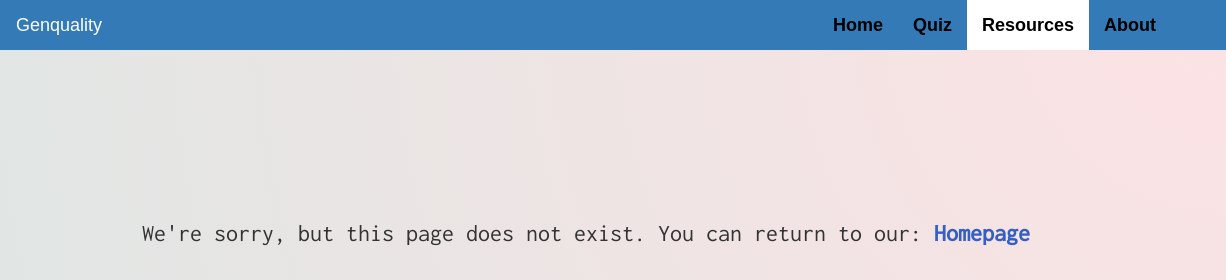
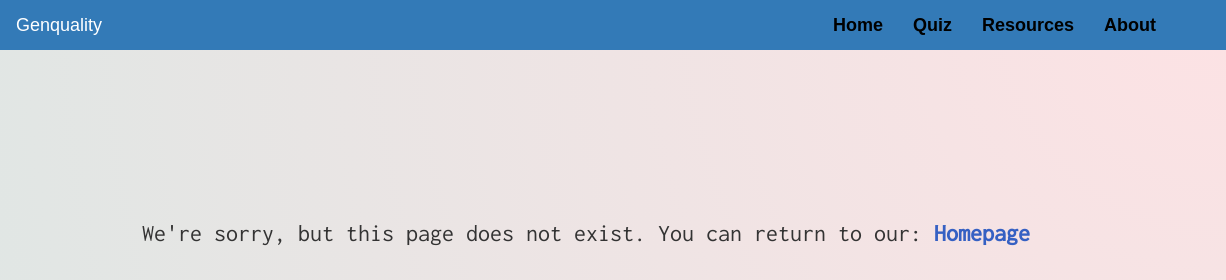
Before and after one commit to gracemcken/Genquality, a plain HTML site: page 404.html in a window 1280 px wide. Shown: the top 280 px of the page, 54-1280 px from the left. Drawn offline with nearby package versions, Linux system fonts and the light colour scheme.

Commit message:
Fix: remove active class from 404 page

```diff
--- a/404.html
+++ b/404.html
@@ -43,7 +43,7 @@
                     <ul class="nav navbar-nav navbar-right">
                         <li><a href="index.html">Home</a></li>
                         <li><a href="quiz.html">Quiz</a></li>
-                        <li class="active"><a href="resources.html">Resources</a></li>
+                        <li><a href="resources.html">Resources</a></li>
                         <li><a href="about.html">About</a></li>
                     </ul>
                 </div>
```
